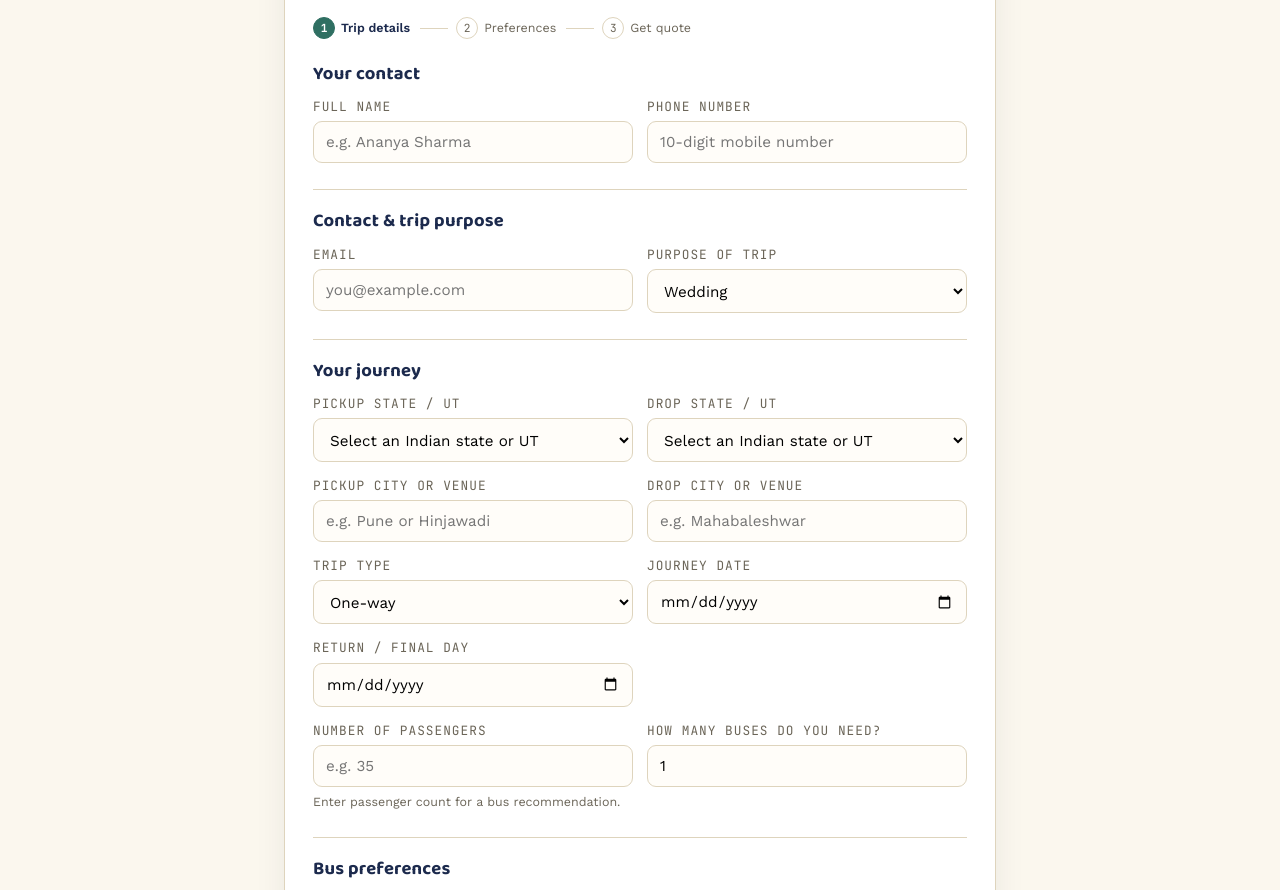
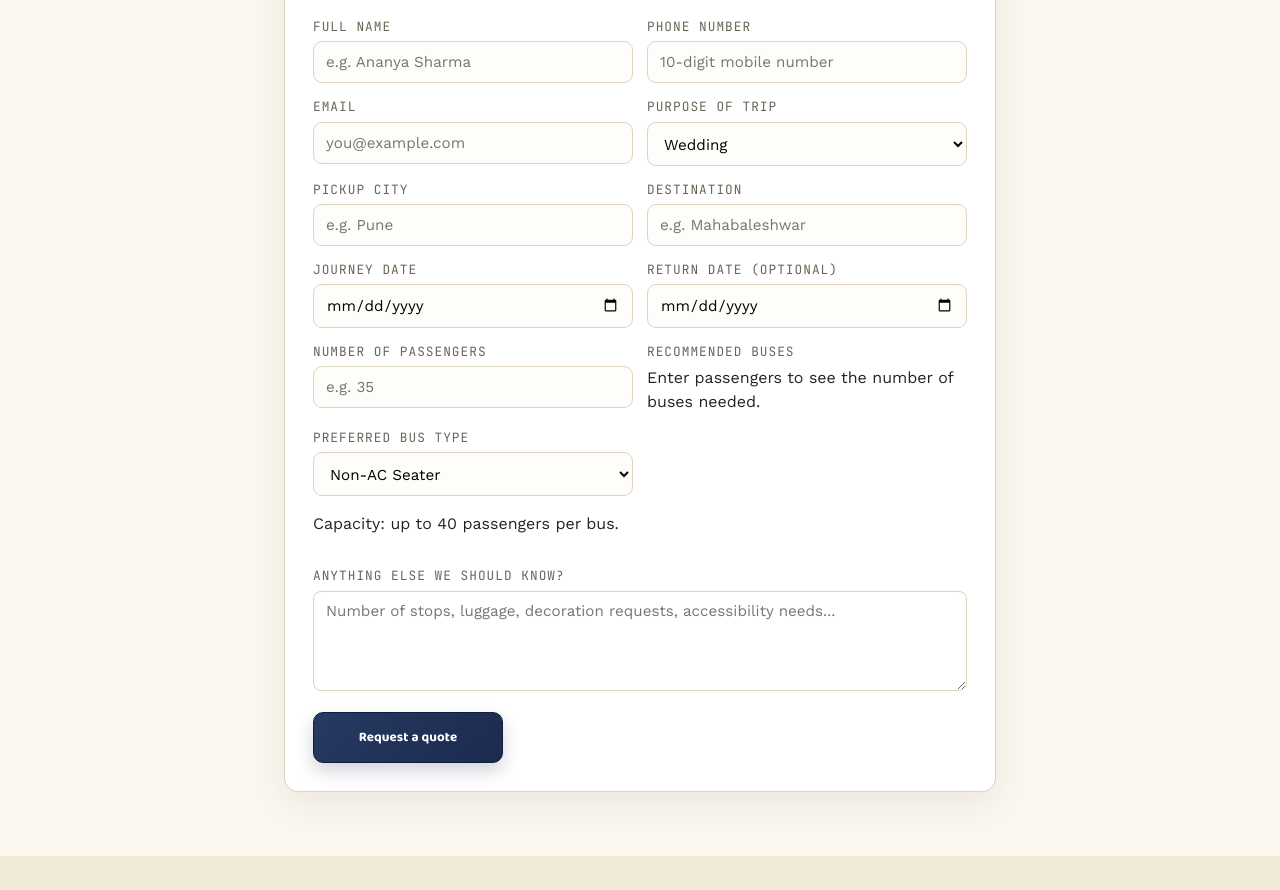
Before and after one commit to beast753/bharatyatra-, a website: page charter.html in a window 1280 px wide. Shown: the part 541-1431 px from the top of the page. Drawn offline with nearby package versions, Linux system fonts and the light colour scheme; a script that the page names is missing.

Commit message:
Update charter.html

```diff
--- a/charter.html
+++ b/charter.html
@@ -7,7 +7,7 @@
 <link rel="preconnect" href="https://fonts.googleapis.com">
 <link href="https://fonts.googleapis.com/css2?family=Baloo+2:wght@500;700;800&family=Work+Sans:wght@400;500;600&family=JetBrains+Mono:wght@400;700&display=swap" rel="stylesheet">
 <link rel="stylesheet" href="base.css">
-<link rel="stylesheet" href="charter.css?v=20260819">
+<link rel="stylesheet" href="charter.css">
 <script src="https://cdnjs.cloudflare.com/ajax/libs/qrcodejs/1.0.0/qrcode.min.js"></script>
 <script src="config.js"></script>
 <script src="https://cdn.jsdelivr.net/npm/@supabase/supabase-js@2"></script>
@@ -45,13 +45,7 @@
     <!-- Request form -->
     <form class="passenger-form" id="charterForm">
       <h2 style="margin-bottom:18px;">Trip details</h2>
-      <ol class="charter-progress" aria-label="Charter request progress">
-        <li class="active"><span>1</span> Trip details</li>
-        <li><span>2</span> Preferences</li>
-        <li><span>3</span> Get quote</li>
-      </ol>
 
-      <h3 class="form-section-title">Your contact</h3>
       <div class="row2">
         <div>
           <label for="charterName">Full name</label>
@@ -63,7 +57,6 @@
         </div>
       </div>
 
-      <h3 class="form-section-title">Contact &amp; trip purpose</h3>
       <div class="row2">
         <div>
           <label for="charterEmail">Email</label>
@@ -82,36 +75,24 @@
         </div>
       </div>
 
-      <h3 class="form-section-title">Your journey</h3>
       <div class="row2">
         <div>
-          <label for="charterFromState">Pickup state / UT</label>
-          <select id="charterFromState" class="state-select" required><option value="">Select an Indian state or UT</option></select>
+          <label for="charterFrom">Pickup city</label>
+          <input type="text" id="charterFrom" placeholder="e.g. Pune" required>
         </div>
         <div>
-          <label for="charterToState">Drop state / UT</label>
-          <select id="charterToState" class="state-select" required><option value="">Select an Indian state or UT</option></select>
-        </div>
-      </div>
-      <div class="row2">
-        <div>
-          <label for="charterFrom">Pickup city or venue</label>
-          <input type="text" id="charterFrom" placeholder="e.g. Pune or Hinjawadi" required>
-        </div>
-        <div>
-          <label for="charterTo">Drop city or venue</label>
+          <label for="charterTo">Destination</label>
           <input type="text" id="charterTo" placeholder="e.g. Mahabaleshwar" required>
         </div>
       </div>
 
       <div class="row2">
-        <div><label for="charterTripType">Trip type</label><select id="charterTripType"><option value="one-way">One-way</option><option value="round-trip">Round trip</option><option value="multi-day">Multi-day hire</option></select></div>
         <div>
           <label for="charterDate">Journey date</label>
           <input type="date" id="charterDate" required>
         </div>
         <div>
-          <label for="charterReturnDate">Return / final day</label>
+          <label for="charterReturnDate">Return date (optional)</label>
           <input type="date" id="charterReturnDate">
         </div>
       </div>
@@ -119,20 +100,16 @@
       <div class="row2">
         <div>
           <label for="charterPassengers">Number of passengers</label>
-          <input type="number" id="charterPassengers" min="1" max="60" placeholder="e.g. 35" required>
-          <p class="field-hint" id="busRecommendation">Enter passenger count for a bus recommendation.</p>
+          <input type="number" id="charterPassengers" min="1" max="1000" placeholder="e.g. 35" required>
         </div>
         <div>
-          <label for="charterBusCount">How many buses do you need?</label>
-          <input type="number" id="charterBusCount" min="1" max="20" value="1" required>
+          <label>Recommended buses</label>
+          <div class="charter-bus-summary" id="charterBusSummary" aria-live="polite">
+            Enter passengers to see the number of buses needed.
+          </div>
         </div>
       </div>
 
-      <h3 class="form-section-title">Bus preferences</h3>
-      <div style="margin-bottom:14px;"><label for="charterStops">Additional pickup or drop points</label><input type="text" id="charterStops" placeholder="Optional: e.g. Wakad, Hinjawadi"></div>
-      <fieldset class="amenity-picker"><legend>Required amenities <span>(optional)</span></legend><div class="amenity-options">
-        <label><input type="checkbox" name="charterAmenity" value="Air conditioning"> Air conditioning</label><label><input type="checkbox" name="charterAmenity" value="Wi-Fi"> Wi-Fi</label><label><input type="checkbox" name="charterAmenity" value="Charging points"> Charging points</label><label><input type="checkbox" name="charterAmenity" value="Washroom"> Washroom</label><label><input type="checkbox" name="charterAmenity" value="TV / music system"> TV / music system</label><label><input type="checkbox" name="charterAmenity" value="Wheelchair access"> Wheelchair access</label>
-      </div></fieldset>
       <div class="row2">
         <div>
           <label for="charterBusType">Preferred bus type</label>
@@ -143,9 +120,9 @@
             <option>Mini bus (up to 20 seats)</option>
             <option>Volvo Multi-Axle</option>
           </select>
+          <p class="field-help" id="charterCapacityHint">Capacity: up to 40 passengers per bus.</p>
         </div>
       </div>
-      <aside class="charter-estimate" aria-live="polite"><span class="estimate-label">Estimated starting fare</span><strong id="charterLiveEstimate"></strong><span id="charterEstimateNote">Based on bus type, bus count, and trip duration. Final price depends on route and stops.</span></aside>
 
       <div style="margin-bottom:14px;">
         <label for="charterNotes">Anything else we should know?</label>
@@ -170,7 +147,6 @@
             <div class="detail-row"><span>Journey date</span><span id="ccDate"></span></div>
             <div class="detail-row"><span>Passengers</span><span id="ccPax"></span></div>
             <div class="detail-row"><span>Bus type</span><span id="ccBusType"></span></div>
-            <div class="detail-row"><span>Amenities</span><span id="ccAmenities"></span></div>
           </div>
         </div>
         <div class="eticket-actions no-print">
@@ -211,7 +187,7 @@
 
           <div class="pay-panel active" id="charterPayPanelUpi">
             <div class="qr-box">
-              <div class="payment-qr-frame"><img class="payment-qr-image" src="assets/upi-qr-only.jpeg" alt="Payment QR code"></div>
+              <div id="charterQrcodeCanvas"></div>
               <div>
                 <p style="font-weight:600; color:var(--indigo);">Scan &amp; pay with any UPI app</p>
                 <p style="font-size:.88rem; color:var(--ink-soft); max-width:34ch;">Google Pay, PhonePe, Paytm or any BHIM-UPI app.</p>
```
